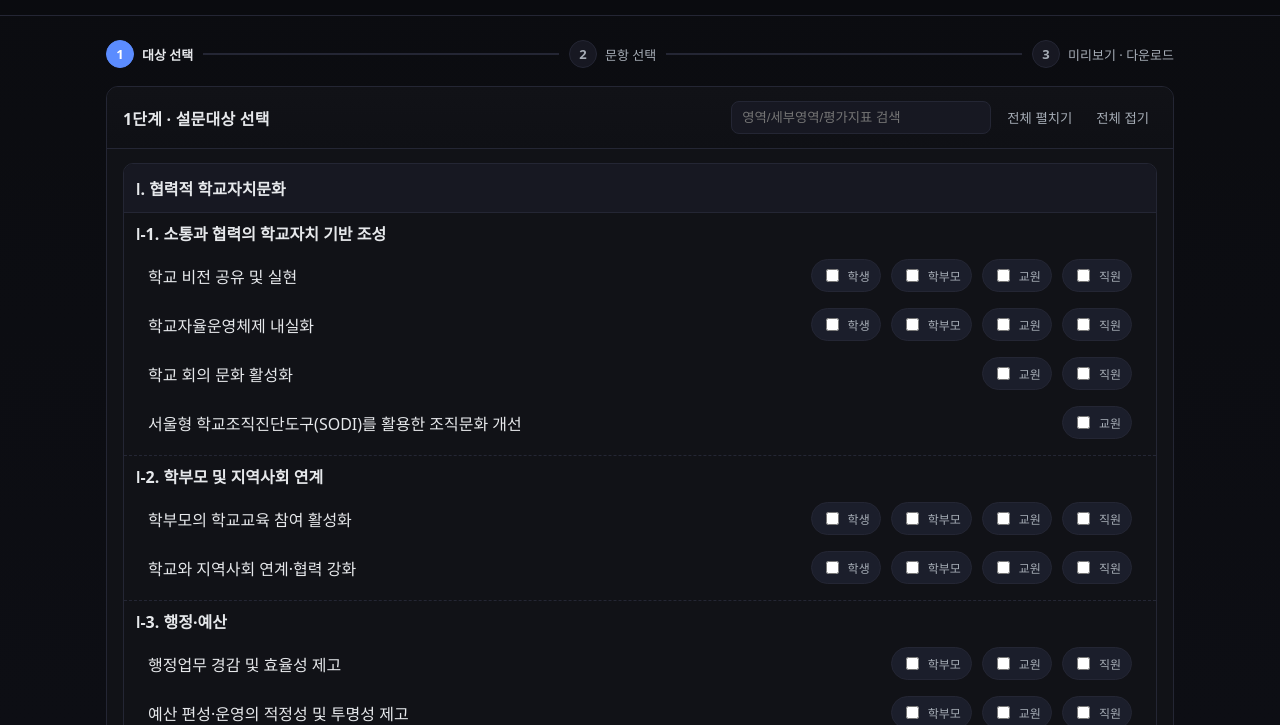
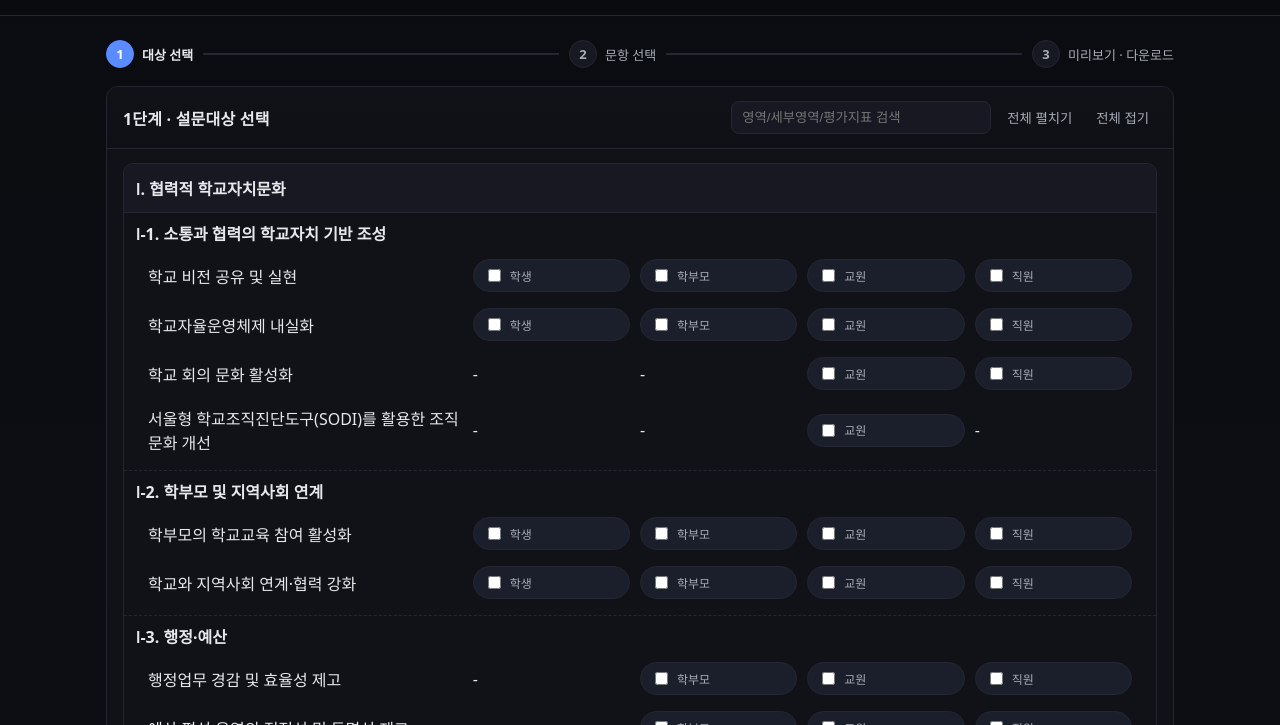
Before and after one commit to starrylifee/school-evaluation, a plain HTML site: page index.html in a window 1280 px wide. Shown: the part 75-800 px from the top of the page. Drawn offline with Linux system fonts and the light colour scheme; a web font is replaced by a local one.

Commit message:
출처 및 정렬

```diff
--- a/app.js
+++ b/app.js
@@ -299,13 +299,12 @@
           kpiTitle.style.fontWeight = "500";
           kpiRow.appendChild(kpiTitle);
 
-          const targetsDiv = document.createElement("div");
-          targetsDiv.className = "targets";
+          // 고정 열: 학생/학부모/교원/직원 순서로 그리기, 없으면 placeholder
           for (const cat of categories) {
-            if (!targets.has(cat)) continue;
+            const cell = document.createElement(targets.has(cat) ? "label" : "div");
+            if (targets.has(cat)) {
+              cell.className = "chip";
               const id = keyOf(area, sub, kpi, cat);
-            const chip = document.createElement("label");
-            chip.className = "chip";
               const cb = document.createElement("input");
               cb.type = "checkbox";
               cb.checked = state.selectedTargets.has(id);
@@ -313,13 +312,16 @@
                 if (cb.checked) state.selectedTargets.add(id); else state.selectedTargets.delete(id);
                 saveLocal();
               });
-            chip.appendChild(cb);
+              cell.appendChild(cb);
               const span = document.createElement("span");
               span.textContent = cat.replace("용", "");
-            chip.appendChild(span);
-            targetsDiv.appendChild(chip);
+              cell.appendChild(span);
+            } else {
+              cell.className = "placeholder";
+              cell.textContent = "-";
             }
-          kpiRow.appendChild(targetsDiv);
+            kpiRow.appendChild(cell);
+          }
           sectionDiv.appendChild(kpiRow);
         }
         if (sectionDiv.children.length > 1) { // 타이틀 + 1개 이상 KPI
--- a/index.html
+++ b/index.html
@@ -103,7 +103,9 @@
 
   <footer class="app-footer">
     <div class="container">
-      <small>© 2025 학교평가 설문지 생성기</small>
+      <small>© 2025 학교평가 설문지 생성기</small><br>
+      <small>개발: 서울신답초등학교 정용석</small><br>
+      <small>평가문항 출처: 서울특별시교육청 교육연구정보원 학교평가문항 예시자료</small>
     </div>
   </footer>
 
--- a/styles.css
+++ b/styles.css
@@ -95,10 +95,12 @@ input[type="search"] {
 .tree summary { list-style: none; cursor: pointer; padding: 12px 12px; font-weight: 600; background: var(--elev); border-bottom: 1px solid var(--border); }
 .tree summary::-webkit-details-marker { display: none; }
 .tree .section { padding: 8px 12px; border-bottom: 1px dashed var(--border); }
-.tree .kpi { padding: 8px 12px; display: grid; grid-template-columns: 1fr auto; gap: 10px; align-items: center; }
-.kpi .targets { display: flex; gap: 10px; flex-wrap: wrap; }
+.tree .kpi { padding: 8px 12px; display: grid; grid-template-columns: 2fr repeat(4, 1fr); gap: 10px; align-items: center; }
+.kpi .targets { display: contents; }
 .chip { display: inline-flex; align-items: center; gap: 6px; padding: 6px 10px; border-radius: 999px; background: #1b1e2b; border: 1px solid var(--border); color: var(--muted); font-size: 12px; }
 .chip input { accent-color: var(--primary); }
+.
+.placeholder { height: 32px; display: flex; align-items: center; justify-content: center; color: var(--muted); opacity: .35; border: 1px dashed transparent; border-radius: 999px; }
 
 /* Tabs */
 .tabs { display: grid; grid-template-columns: repeat(4, 1fr); gap: 6px; }
```
Lines whose indentation alone changed are shown as unchanged.
